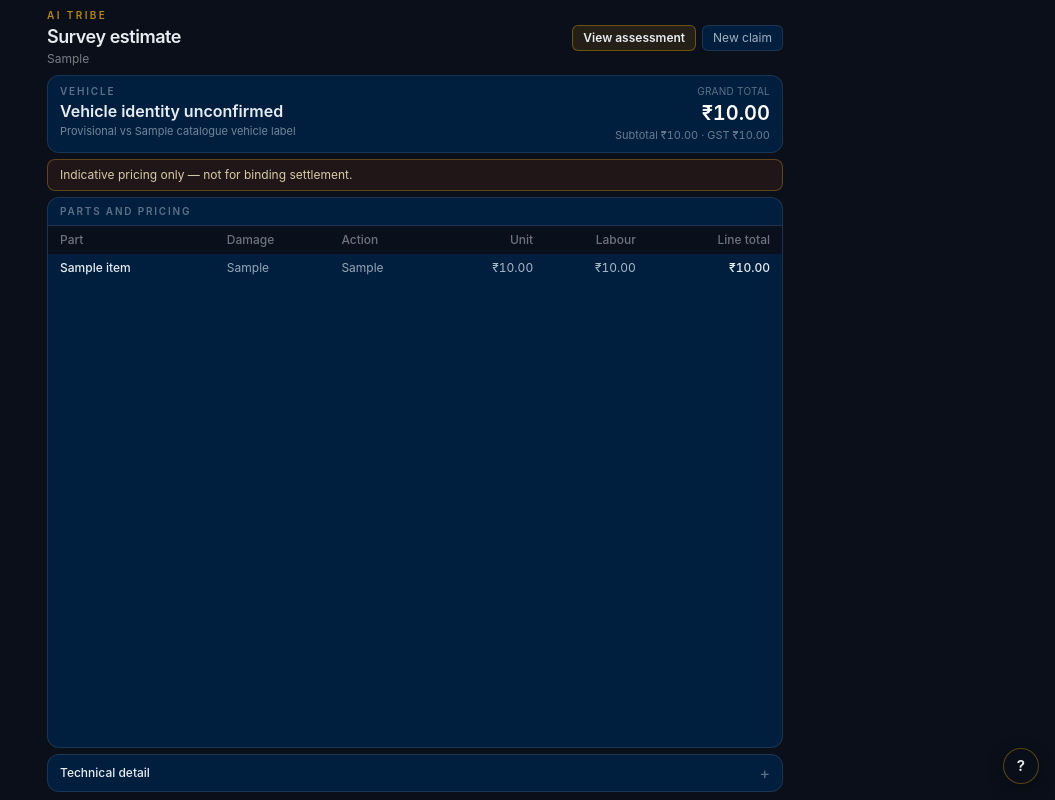
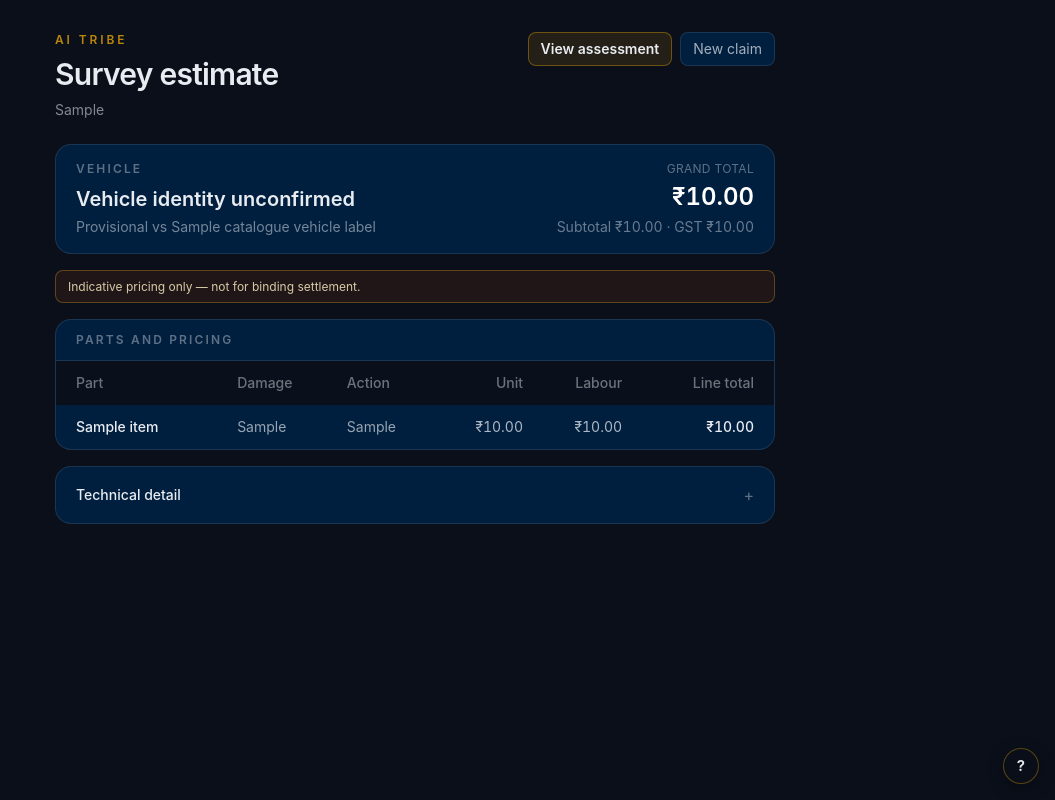
Before and after one commit to bipulsin/AI_Tribe, a FastAPI app: template frontend/templates/claim_estimate.html in a window 1280 px wide. Shown: the whole page, without its empty margins (225-1280 px from the left). Run offline with FastAPI, Linux system fonts and the light colour scheme; the visitor is signed in with stand-in values (Sample User, id 1); tables that the repository leaves empty hold one stand-in row (values such as "Sample post"); the template is opened without the code that fills it: most values are stand-ins (such as "Sample title", 1, 10 or a date in 2020); some libraries are stand-ins or nearby versions.

Commit message:
fix: remove dead space on estimate page, keep parts table conditionally scrollable
Co-authored-by: Cursor <cursoragent@cursor.com>

```diff
--- a/frontend/static/css/app.css
+++ b/frontend/static/css/app.css
@@ -354,29 +354,10 @@ body.help-guide-open {
   overflow: hidden;
 }
 
-/* Fixed-viewport pages — outer page does not scroll; inner panes do */
-.page-viewport {
-  height: 100dvh;
-  max-height: 100dvh;
-  overflow: hidden;
-}
-
-.stage-window {
-  scroll-behavior: smooth;
-}
-
-.stage-row {
-  padding-bottom: 0.45rem;
-}
-
-.stage-row:last-child {
-  padding-bottom: 0;
-}
-
-.stage-icon {
-  width: 1.5rem;
-  height: 1.5rem;
-  font-size: 0.7rem;
+/* Parts table: height follows rows; scroll only when content is tall. */
+.parts-table-scroll {
+  max-height: min(40vh, 22rem);
+  overflow-y: auto;
 }
 
 /* Organised fraud graph — compact always-on neighborhood diagram */
--- a/frontend/templates/claim_estimate.html
+++ b/frontend/templates/claim_estimate.html
@@ -2,30 +2,28 @@
 
 {% block title %}Estimate{% endblock %}
 
-{% block body_class %}h-dvh overflow-hidden bg-canvas text-navy antialiased dark:bg-ink dark:text-mist{% endblock %}
-
 {% block body %}
-<div class="page-viewport mx-auto flex max-w-3xl flex-col px-4 py-2" x-data="{ showTech: false }">
-  <header class="mb-2 flex shrink-0 items-center justify-between gap-3">
+<div class="mx-auto max-w-3xl px-6 py-8" x-data="{ showTech: false }">
+  <header class="mb-6 flex items-start justify-between gap-4">
     <div>
-      <p class="text-[10px] font-semibold uppercase tracking-[0.24em] text-gold">AI Tribe</p>
-      <h1 class="text-lg font-semibold tracking-tight text-navy dark:text-mist">Survey estimate</h1>
+      <p class="text-xs font-semibold uppercase tracking-[0.24em] text-gold">AI Tribe</p>
+      <h1 class="mt-2 text-3xl font-semibold tracking-tight text-navy dark:text-mist">Survey estimate</h1>
       {% if claim %}
-      <p class="text-xs text-navy/55 dark:text-mist/50">{{ claim.claim_reference }}</p>
+      <p class="mt-2 text-sm text-navy/60 dark:text-mist/55">{{ claim.claim_reference }}</p>
       {% endif %}
     </div>
-    <div class="flex flex-wrap items-center justify-end gap-1.5">
+    <div class="flex flex-wrap items-center justify-end gap-2">
       {% if claim %}
       <a
         href="/claims/{{ claim.id }}/processing"
-        class="rounded-md border border-gold/40 bg-gold/10 px-2.5 py-1 text-xs font-semibold text-navy transition hover:border-gold/60 hover:bg-gold/20 dark:border-gold/50 dark:bg-gold/15 dark:text-mist dark:hover:bg-gold/25"
+        class="rounded-lg border border-gold/40 bg-gold/10 px-3 py-1.5 text-sm font-semibold text-navy transition hover:border-gold/60 hover:bg-gold/20 dark:border-gold/50 dark:bg-gold/15 dark:text-mist dark:hover:bg-gold/25"
       >
         View assessment
       </a>
       {% endif %}
       <a
         href="/claims/new"
-        class="rounded-md border border-navy/10 bg-white px-2.5 py-1 text-xs text-navy/70 transition hover:border-navy/20 hover:text-navy dark:border-white/10 dark:bg-navy dark:text-mist/70 dark:hover:border-white/20 dark:hover:text-mist"
+        class="rounded-lg border border-navy/10 bg-white px-3 py-1.5 text-sm text-navy/70 transition hover:border-navy/20 hover:text-navy dark:border-white/10 dark:bg-navy dark:text-mist/70 dark:hover:border-white/20 dark:hover:text-mist"
       >
         New claim
       </a>
@@ -33,62 +31,60 @@
   </header>
 
   {% if error %}
-  <section class="notice shrink-0" role="status">
+  <section class="notice" role="status">
     <p class="notice-title">Estimate unavailable</p>
     <p class="notice-body">{{ error }}</p>
   </section>
   {% else %}
 
-  <div class="flex min-h-0 flex-1 flex-col gap-1.5 overflow-hidden">
-
-  <section class="shrink-0 rounded-xl border border-navy/10 bg-white px-3 py-2 dark:border-white/10 dark:bg-navy">
-    <div class="flex flex-wrap items-baseline justify-between gap-2">
+  <section class="rounded-2xl border border-navy/10 bg-white px-5 py-4 dark:border-white/10 dark:bg-navy">
+    <div class="flex flex-wrap items-baseline justify-between gap-4">
       <div>
-        <p class="text-[10px] font-semibold uppercase tracking-[0.18em] text-navy/45 dark:text-mist/40">Vehicle</p>
+        <p class="text-xs font-semibold uppercase tracking-[0.18em] text-navy/45 dark:text-mist/40">Vehicle</p>
         {% if vehicle and vehicle.identity_confirmed %}
-        <p class="text-base font-semibold text-navy dark:text-mist">
+        <p class="mt-2 text-xl font-semibold text-navy dark:text-mist">
           {{ vehicle.make or "Unknown" }}
           {{ vehicle.model or "" }}
           {% if vehicle.year %}<span class="font-normal text-navy/50 dark:text-mist/45">· {{ vehicle.year }}</span>{% endif %}
         </p>
-        <p class="text-[11px] text-navy/55 dark:text-mist/50">
+        <p class="mt-1 text-sm text-navy/55 dark:text-mist/50">
           Identity confirmed
           {% if max_confidence is not none %}
-          · damage conf. up to {{ '%.0f'|format(max_confidence * 100) }}%
+          · damage confidence up to {{ '%.0f'|format(max_confidence * 100) }}%
           {% endif %}
         </p>
         {% elif vehicle and identity_pricing_basis == "needs_confirmation" %}
-        <p class="text-base font-semibold text-navy dark:text-mist">
+        <p class="mt-2 text-xl font-semibold text-navy dark:text-mist">
           {{ vehicle.make or "Unknown" }}
           {{ vehicle.model or "" }}
           <span class="font-normal text-navy/50 dark:text-mist/45">· needs confirmation</span>
         </p>
-        <p class="text-[11px] text-navy/55 dark:text-mist/50">
+        <p class="mt-1 text-sm text-navy/55 dark:text-mist/50">
           Low-confidence tier — confirm before final pricing
           {% if max_confidence is not none %}
-          · damage conf. up to {{ '%.0f'|format(max_confidence * 100) }}%
+          · damage confidence up to {{ '%.0f'|format(max_confidence * 100) }}%
           {% endif %}
         </p>
         {% elif vehicle and estimate.pricing_basis == "model_fallback_priced" %}
-        <p class="text-base font-semibold text-navy dark:text-mist">
+        <p class="mt-2 text-xl font-semibold text-navy dark:text-mist">
           {{ vehicle.make or "Unknown" }}
           {{ vehicle.model or "" }}
         </p>
-        <p class="text-[11px] text-navy/55 dark:text-mist/50">
+        <p class="mt-1 text-sm text-navy/55 dark:text-mist/50">
           Priced via catalogue approximation
           {% if max_confidence is not none %}
-          · damage conf. up to {{ '%.0f'|format(max_confidence * 100) }}%
+          · damage confidence up to {{ '%.0f'|format(max_confidence * 100) }}%
           {% endif %}
         </p>
         {% else %}
-        <p class="text-base font-semibold text-navy dark:text-mist">Vehicle identity unconfirmed</p>
-        <p class="text-[11px] text-navy/55 dark:text-mist/50">
+        <p class="mt-2 text-xl font-semibold text-navy dark:text-mist">Vehicle identity unconfirmed</p>
+        <p class="mt-1 text-sm text-navy/55 dark:text-mist/50">
           Provisional vs {{ catalogue_vehicle_label or "nearest catalogue entry" }}
         </p>
         {% endif %}
       </div>
       <div class="text-right">
-        <p class="text-[10px] uppercase tracking-wide text-navy/45 dark:text-mist/40">
+        <p class="text-xs uppercase tracking-wide text-navy/45 dark:text-mist/40">
           {% if estimate.pricing_basis == "provisional_fallback" %}
           Provisional total
           {% elif identity_pricing_basis == "needs_confirmation" %}
@@ -99,15 +95,15 @@
           Grand total
           {% endif %}
         </p>
-        <p class="text-xl font-semibold tabular-nums text-navy dark:text-white">₹{{ '%.2f'|format(estimate.grand_total) }}</p>
-        <p class="text-[11px] tabular-nums text-navy/50 dark:text-mist/45">
+        <p class="mt-1 text-2xl font-semibold tabular-nums text-navy dark:text-white">₹{{ '%.2f'|format(estimate.grand_total) }}</p>
+        <p class="mt-1 text-sm tabular-nums text-navy/50 dark:text-mist/45">
           Subtotal ₹{{ '%.2f'|format(estimate.subtotal) }} · GST ₹{{ '%.2f'|format(estimate.tax) }}
         </p>
       </div>
     </div>
   </section>
 
-  <section class="notice shrink-0" role="status">
+  <section class="notice mt-4" role="status">
     <p class="notice-body">
       Indicative pricing only — not for binding settlement.
       {% if identity_pricing_basis == "needs_confirmation" %}
@@ -122,35 +118,36 @@
     </p>
   </section>
 
-  <section class="flex min-h-0 flex-1 flex-col overflow-hidden rounded-xl border border-navy/10 bg-white dark:border-white/10 dark:bg-navy">
-    <div class="shrink-0 border-b border-navy/10 px-3 py-1.5 dark:border-white/10">
-      <p class="text-[10px] font-semibold uppercase tracking-[0.18em] text-navy/45 dark:text-mist/40">Parts and pricing</p>
+  {# Sizes to row count; scrolls only when content exceeds max-height. #}
+  <section class="parts-table-panel mt-4 overflow-hidden rounded-2xl border border-navy/10 bg-white dark:border-white/10 dark:bg-navy">
+    <div class="border-b border-navy/10 px-5 py-3 dark:border-white/10">
+      <p class="text-xs font-semibold uppercase tracking-[0.18em] text-navy/45 dark:text-mist/40">Parts and pricing</p>
     </div>
-    <div class="min-h-0 flex-1 overflow-auto">
-      <table class="w-full min-w-[32rem] text-left text-xs">
+    <div class="parts-table-scroll overflow-x-auto">
+      <table class="w-full min-w-[36rem] text-left text-sm">
         <thead class="sticky top-0 bg-canvas text-navy/50 dark:bg-ink/95 dark:text-mist/45">
           <tr>
-            <th class="px-3 py-1.5 font-medium">Part</th>
-            <th class="px-2 py-1.5 font-medium">Damage</th>
-            <th class="px-2 py-1.5 font-medium">Action</th>
-            <th class="px-2 py-1.5 font-medium text-right">Unit</th>
-            <th class="px-2 py-1.5 font-medium text-right">Labour</th>
-            <th class="px-3 py-1.5 font-medium text-right">Line total</th>
+            <th class="px-5 py-3 font-medium">Part</th>
+            <th class="px-3 py-3 font-medium">Damage</th>
+            <th class="px-3 py-3 font-medium">Action</th>
+            <th class="px-3 py-3 font-medium text-right">Unit</th>
+            <th class="px-3 py-3 font-medium text-right">Labour</th>
+            <th class="px-5 py-3 font-medium text-right">Line total</th>
           </tr>
         </thead>
         <tbody class="divide-y divide-navy/5 dark:divide-white/5">
           {% for item in line_items %}
           <tr>
-            <td class="px-3 py-1.5 font-medium text-navy dark:text-mist">{{ item.part_name }}</td>
-            <td class="px-2 py-1.5 capitalize text-navy/70 dark:text-mist/65">{{ item.damage_type | replace('_', ' ') }}</td>
-            <td class="px-2 py-1.5 capitalize text-navy/70 dark:text-mist/65">{{ item.repair_or_replace }}</td>
-            <td class="px-2 py-1.5 text-right tabular-nums text-navy/80 dark:text-mist/75">₹{{ '%.2f'|format(item.unit_price) }}</td>
-            <td class="px-2 py-1.5 text-right tabular-nums text-navy/80 dark:text-mist/75">₹{{ '%.2f'|format(item.labor_cost) }}</td>
-            <td class="px-3 py-1.5 text-right tabular-nums font-medium text-navy dark:text-mist">₹{{ '%.2f'|format(item.total) }}</td>
+            <td class="px-5 py-3 font-medium text-navy dark:text-mist">{{ item.part_name }}</td>
+            <td class="px-3 py-3 capitalize text-navy/70 dark:text-mist/65">{{ item.damage_type | replace('_', ' ') }}</td>
+            <td class="px-3 py-3 capitalize text-navy/70 dark:text-mist/65">{{ item.repair_or_replace }}</td>
+            <td class="px-3 py-3 text-right tabular-nums text-navy/80 dark:text-mist/75">₹{{ '%.2f'|format(item.unit_price) }}</td>
+            <td class="px-3 py-3 text-right tabular-nums text-navy/80 dark:text-mist/75">₹{{ '%.2f'|format(item.labor_cost) }}</td>
+            <td class="px-5 py-3 text-right tabular-nums font-medium text-navy dark:text-mist">₹{{ '%.2f'|format(item.total) }}</td>
           </tr>
           {% else %}
           <tr>
-            <td colspan="6" class="px-3 py-4 text-center text-navy/50 dark:text-mist/45">No line items on this estimate.</td>
+            <td colspan="6" class="px-5 py-6 text-center text-navy/50 dark:text-mist/45">No line items on this estimate.</td>
           </tr>
           {% endfor %}
         </tbody>
@@ -158,38 +155,38 @@
     </div>
   </section>
 
-  <section class="shrink-0 rounded-xl border border-navy/10 bg-white px-3 py-1.5 dark:border-white/10 dark:bg-navy">
+  <section class="mt-4 rounded-2xl border border-navy/10 bg-white px-5 py-4 dark:border-white/10 dark:bg-navy">
     <button
       type="button"
       class="flex w-full items-center justify-between text-left"
       @click="showTech = !showTech"
       :aria-expanded="showTech.toString()"
     >
-      <span class="text-xs font-medium text-navy dark:text-mist">Technical detail</span>
-      <span class="text-navy/40 dark:text-mist/40" x-text="showTech ? '−' : '+'"></span>
+      <span class="text-sm font-medium text-navy dark:text-mist">Technical detail</span>
+      <span class="text-navy/40 dark:text-mist/40" x-text="showTech ? '−' : '+'">+</span>
     </button>
 
-    <div class="mt-2 max-h-[28vh] space-y-2 overflow-y-auto border-t border-navy/10 pt-2 dark:border-white/10" x-show="showTech" x-cloak>
-      <p class="text-[11px] leading-snug text-navy/60 dark:text-mist/55">{{ estimate.reason_summary }}</p>
+    <div class="mt-4 space-y-4 border-t border-navy/10 pt-4 dark:border-white/10" x-show="showTech" x-cloak>
+      <p class="text-sm leading-relaxed text-navy/65 dark:text-mist/60">{{ estimate.reason_summary }}</p>
       <div>
-        <p class="text-[10px] font-semibold uppercase tracking-[0.18em] text-navy/45 dark:text-mist/40">Damage confidence</p>
-        <ul class="mt-1 space-y-0.5">
+        <p class="text-xs font-semibold uppercase tracking-[0.18em] text-navy/45 dark:text-mist/40">Damage confidence</p>
+        <ul class="mt-2 space-y-1">
           {% for item in line_items %}
-          <li class="flex justify-between text-[11px] text-navy/70 dark:text-mist/65">
+          <li class="flex justify-between text-sm text-navy/70 dark:text-mist/65">
             <span>{{ item.part_name }} · {{ item.damage_type | replace('_', ' ') }}</span>
             <span class="tabular-nums">{{ '%.0f'|format((item.confidence_score or 0) * 100) }}%</span>
           </li>
           {% else %}
-          <li class="text-[11px] text-navy/50 dark:text-mist/45">No detection scores recorded.</li>
+          <li class="text-sm text-navy/50 dark:text-mist/45">No detection scores recorded.</li>
           {% endfor %}
         </ul>
       </div>
       {% if fraud_signals %}
       <div>
-        <p class="text-[10px] font-semibold uppercase tracking-[0.18em] text-navy/45 dark:text-mist/40">Fraud risk signals</p>
-        <ul class="mt-1 space-y-0.5">
+        <p class="text-xs font-semibold uppercase tracking-[0.18em] text-navy/45 dark:text-mist/40">Fraud risk signals</p>
+        <ul class="mt-2 space-y-1">
           {% for signal in fraud_signals %}
-          <li class="flex justify-between text-[11px] text-navy/70 dark:text-mist/65">
+          <li class="flex justify-between text-sm text-navy/70 dark:text-mist/65">
             <span>{{ signal.reason_code }}</span>
             <span class="tabular-nums">{{ signal.risk_score }}/100</span>
           </li>
@@ -200,8 +197,6 @@
     </div>
   </section>
 
-  </div>
-
   {% endif %}
 </div>
 {% endblock %}
```
